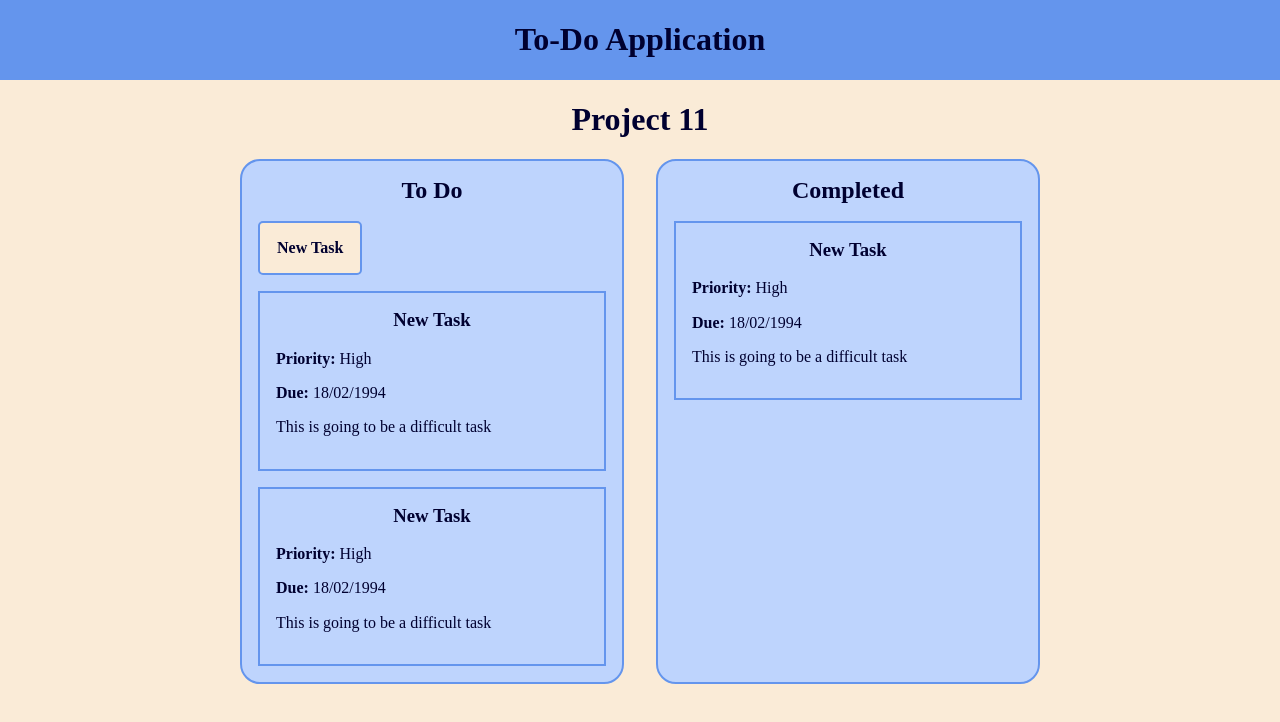
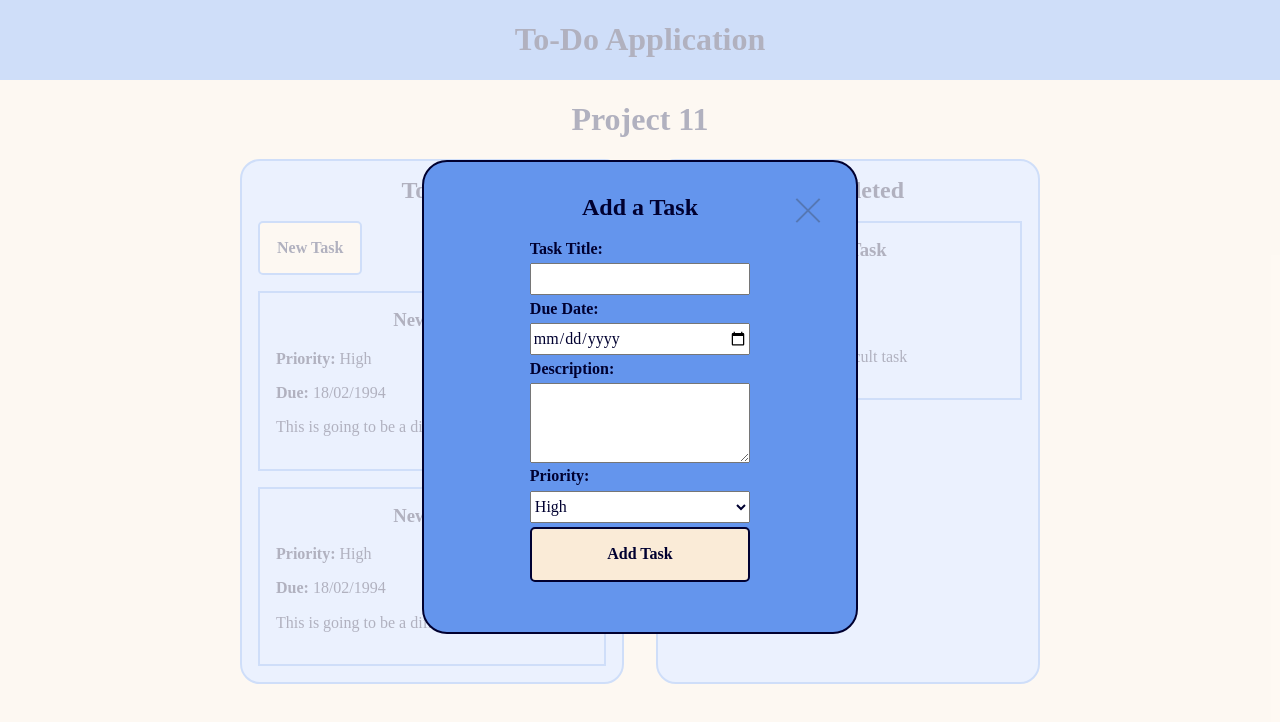
Before and after one commit to hoarus/todo-list, a website built with webpack: page dist/index.html in a window 1280 px wide. Both pictures are taken after a click on the button "New Task". Built offline with nearby package versions, Linux system fonts and the light colour scheme; files whose address does not match are found by name.

Commit message:
Style pop-up and enable creation of task

```diff
--- a/src/index.js
+++ b/src/index.js
@@ -2,5 +2,47 @@ import './stylesheets/normalise.css'
 import './stylesheets/style.css';
 
 
+let newTaskButton = document.querySelector(".new-task");
+let taskForm = document.querySelector(".task-form-container");
+let closeTaskForm = document.querySelector(".close-task-form");
+let toDoContainer = document.querySelector(".to-do-container");
+let createTaskButton = document.querySelector(".create-task");
+let pageWrapper = document.querySelector(".page-wrapper");
+//Write code to make add new task
 
-console.log('I get called from print.js!');
+// Event Listeners
+newTaskButton.addEventListener("click", () => {
+  displayItem(taskForm);
+  pageWrapper.classList.add("dimmed");
+});
+
+closeTaskForm.addEventListener("click", () => {
+  hideItem(taskForm);
+  pageWrapper.classList.remove("dimmed");
+});
+
+createTaskButton.addEventListener("click", () => {
+  createTask();
+});
+
+//Functions
+
+function displayItem(item) {
+  item.classList.remove("hidden");
+}
+
+function hideItem(item) {
+  item.classList.add("hidden");
+}
+
+function createTask(){
+  let newTask = generateTask();
+  toDoContainer.appendChild(newTask);
+}
+
+function generateTask(){
+  const newTask = document.createElement("div");
+  newTask.setAttribute("class", "task");
+  newTask.textContent = "Test";
+  return newTask;
+}
--- a/src/stylesheets/style.css
+++ b/src/stylesheets/style.css
@@ -10,6 +10,10 @@ body{
   --backgroundPrimary: antiquewhite;
   --backgroundAccent: cornflowerblue;
   --backgroundTertiary: rgb(190, 212, 253);
+}
+
+.dimmed {
+  opacity: 0.3;
 }
 
 * {
@@ -71,6 +75,7 @@ h2 {
 .task {
   border: solid 2px var(--backgroundAccent);
   padding: 1rem;
+  position: relative;
 }
 
 .task-priority::before {
@@ -87,7 +92,6 @@ h2 {
 
 button {
   margin: 0px;
-  width: 30%;
   padding: 1rem;
   font-weight: bold;
   background-color: var(--backgroundPrimary);
@@ -103,9 +107,12 @@ button:active {
   background-color: var(--backgroundAccent);
 }
 
-button {
-  display: fixed;
-  offset: 200px;
+.new-task {
+  width: 30%;
+}
+
+.create-task {
+  border-color: var(--textPrimary);
 }
 
 /* Pop-Ups */
@@ -172,6 +179,31 @@ label {
   transform: rotate(-45deg);
 }
 
+.close:active {
+  transform: scale(1.1);
+}
+/* Tick Button */
+
+.check {
+  position: absolute;
+  left: 90%;
+  display: inline-block;
+  transform: rotate(45deg);
+  height: 24px;
+  width: 12px;
+  border-bottom: 4px solid black;;
+  border-right: 4px solid black;;
+  opacity: 0.3;
+}
+
+.check:hover {
+  opacity: 1;
+}
+
+.check:active {
+  transform: rotate(45deg) scale(1.1);
+}
+
 
 /* hidden */
 
```
Also changed, not shown: dist/index.html.
